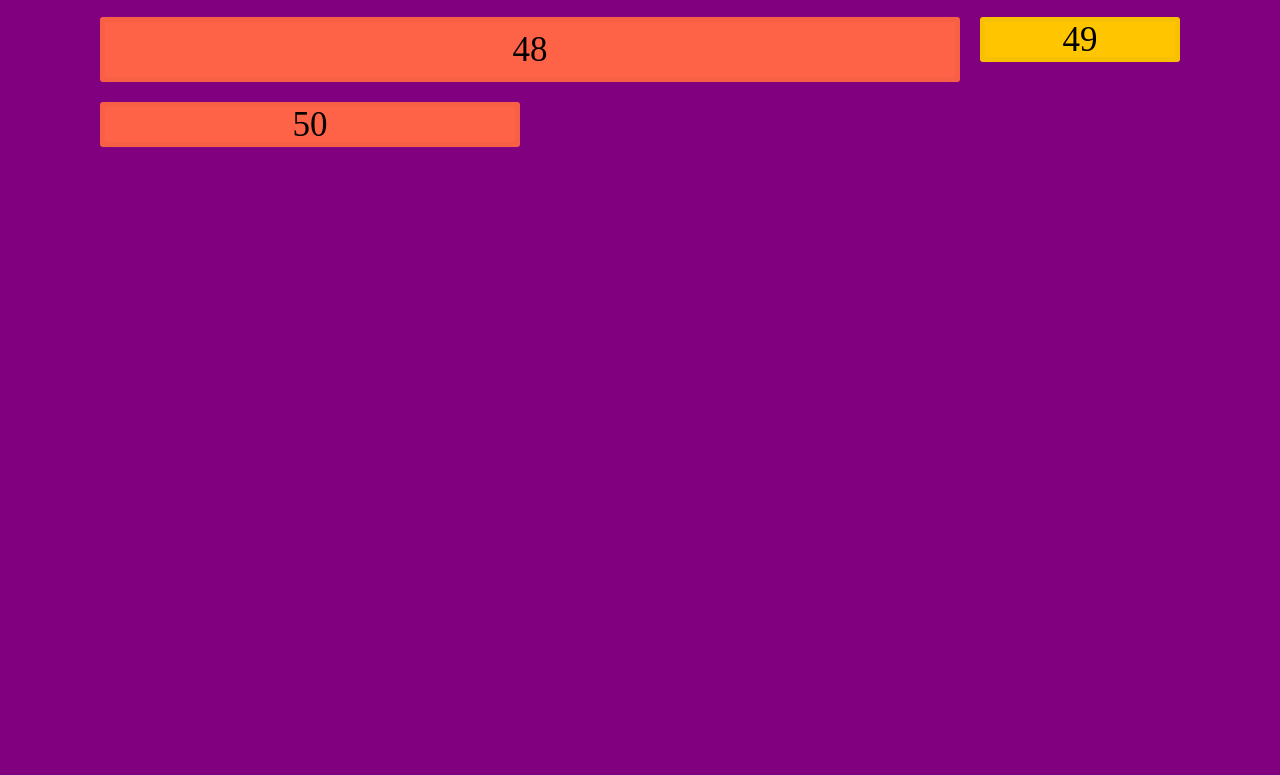
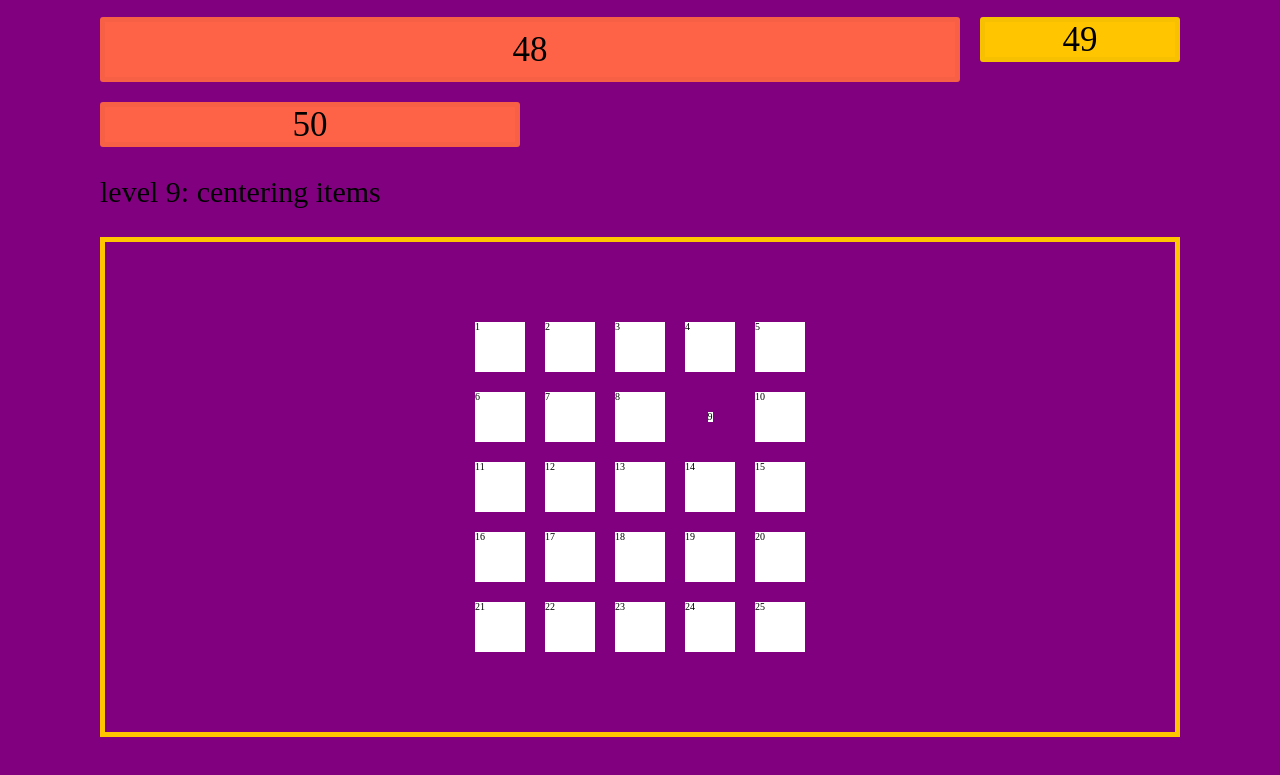
Before and after one commit to CAM603/css-grid-practice, a plain HTML site: page index.html in a window 1280 px wide. Shown: the part 4358-5133 px from the top of the page. Before the commit the page ends 4605 px from the top, so only its background shows below. Drawn offline with Linux system fonts and the light colour scheme.

Commit message:
centering items

```diff
--- a/index.html
+++ b/index.html
@@ -161,6 +161,36 @@
             <div class="item">50</div>
         </div>
 
+        <!-- level 9: centering items  -->
+        <h1>level 9: centering items</h1>
+        <div class="container9">
+            <div class="itm">1</div>
+            <div class="itm">2</div>
+            <div class="itm">3</div>
+            <div class="itm">4</div>
+            <div class="itm">5</div>
+            <div class="itm">6</div>
+            <div class="itm">7</div>
+            <div class="itm">8</div>
+            <div class="itm nine">9</div>
+            <div class="itm">10</div>
+            <div class="itm">11</div>
+            <div class="itm">12</div>
+            <div class="itm">13</div>
+            <div class="itm">14</div>
+            <div class="itm">15</div>
+            <div class="itm">16</div>
+            <div class="itm">17</div>
+            <div class="itm">18</div>
+            <div class="itm">19</div>
+            <div class="itm">20</div>
+            <div class="itm">21</div>
+            <div class="itm">22</div>
+            <div class="itm">23</div>
+            <div class="itm">24</div>
+            <div class="itm">25</div>
+        </div>
+
     </section>
 
 </body>
--- a/less/home.less
+++ b/less/home.less
@@ -167,3 +167,45 @@
         background: tomato;
     }
 }
+
+// level 9: centering items
+
+/*
+justify-items
+align-items
+
+justify-content
+align-content
+
+align-self
+justify-self
+
+justify = x axis (left and right)
+align = y axis (up and down)
+*/
+
+.container9 {
+    display: grid;
+    gap: 20px;
+    height: 500px;
+    grid-template-columns: repeat(5, 50px);
+    grid-template-rows: repeat(5, 50px);
+    border: solid @yellow 5px;
+
+    //shorthand for justify and align items
+    place-items: stretch stretch;
+
+    justify-content: center;
+    align-content: center;
+
+
+    .itm {
+        background: white;
+
+    }
+
+    .nine {
+        align-self: center;
+        justify-self: center;
+    }
+}
```
Also changed, not shown: css/index.css.
